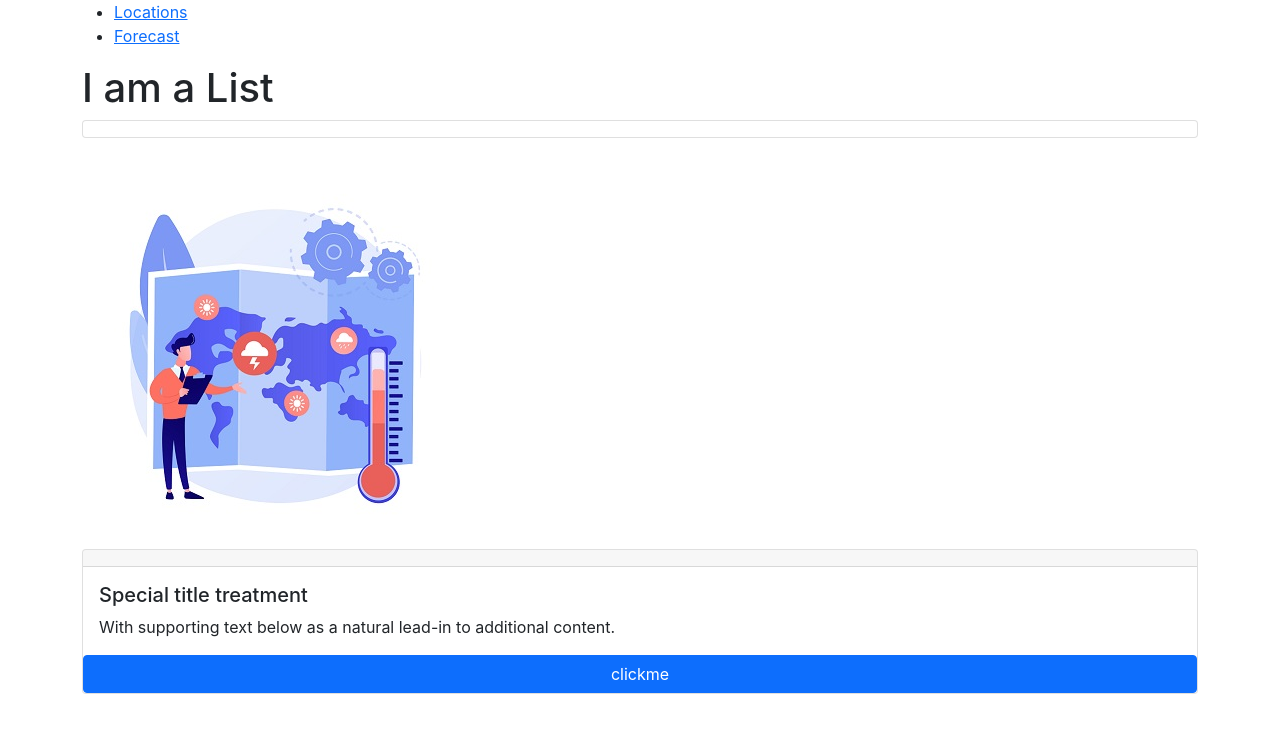
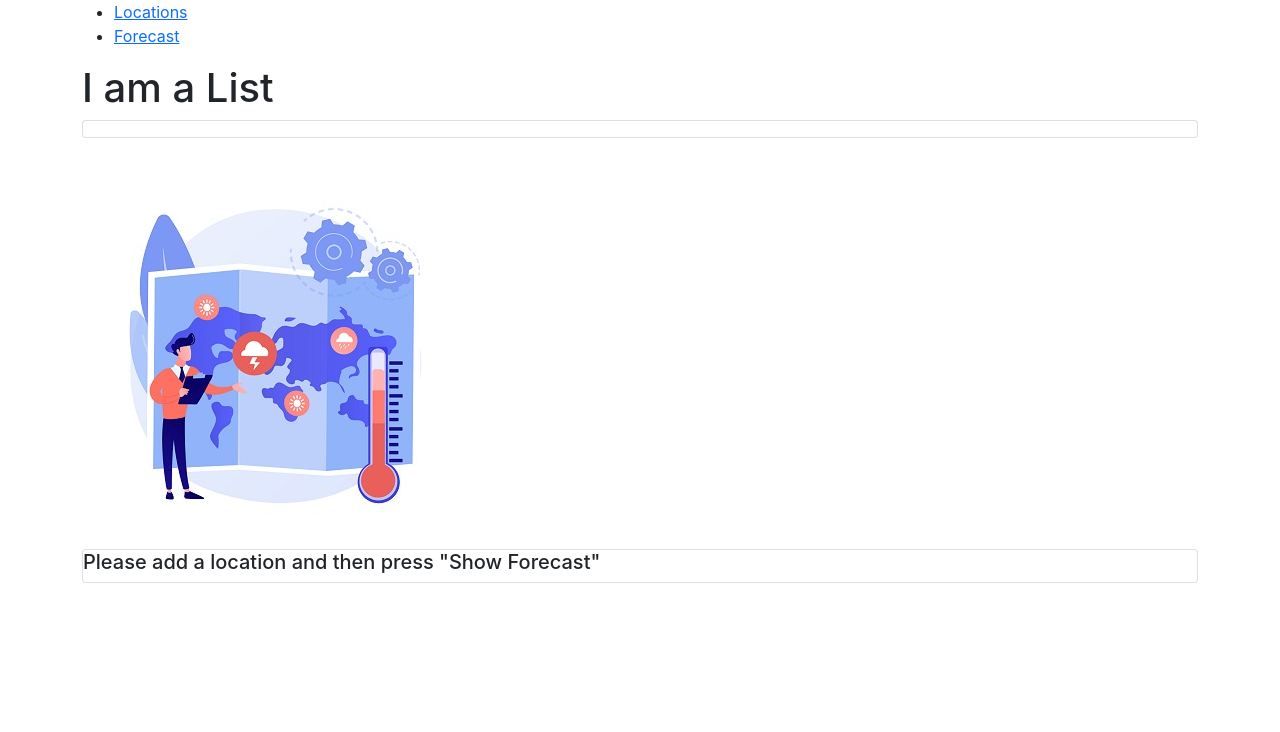
Before and after one commit to matante/ex3-react-miriamcohenbitan-matantenenboim, a React (Create React App) app: page / in a window 1280 px wide. Shown: the top 732 px of the page. Built offline with nearby package versions, Linux system fonts and the light colour scheme.

Commit message:
added forecast, spinner. need to validate stuff

```diff
--- a/src/App.js
+++ b/src/App.js
@@ -10,14 +10,8 @@ import Locations from "./components/Locations";
 import NoPage from "./components/NoPage";
 
 
-
 export default function App() {
-    const [isHomePage, setIsHome] = useState(false);
     const [locationsList, setLocationsList] = useState([]);
-
-    useEffect(() => {
-        setIsHome(true);
-    }); // trigger the effect when url changes
 
 
     return (
--- /dev/null
+++ b/src/Winds.js
@@ -0,0 +1,16 @@
+const Winds = function () {
+
+    const winds = {
+        1: "Below 0.3m/s (calm)",
+        2: "0.3-3.4m/s (light)",
+        3: "3.4-8.0m/s (moderate)",
+        4: "8.0-10.8m/s (fresh)",
+        5: "10.8-17.2m/s (strong)",
+        6: "17.2-24.5m/s (gale)",
+        7: "24.5-32.6m/s (storm)",
+        8: "Over 32.6m/s (hurricane)"
+    }
+    return {winds}
+}();
+
+module.exports = Winds;
--- a/src/components/Forecast.js
+++ b/src/components/Forecast.js
@@ -9,6 +9,7 @@ function Forecast(props) {
     const [imageSource, setImageSource] = useState("forecast.jpg");
     const [forecastDetails, setForecastDetails] =
         useState({date: "", weather: "", temperatures: {min: "", max: ""}, wind: ""});
+    const [spinner, setSpinner] = useState(false);
 
 
     function status(response) {
@@ -20,6 +21,7 @@ function Forecast(props) {
     }
 
     const displayImage = async (location) => {
+        setSpinner(true);
         const latitude = location.latitude;
         const longitude = location.longitude;
         setImageSource(`https://www.7timer.info/bin/astro.php?%20lon=${longitude}&lat=${latitude}&ac=0&lang=en&unit=metric&output=internal&tzshift=0`)
@@ -34,6 +36,7 @@ function Forecast(props) {
                     temperatures: {min: today["temp2m"]["min"], max: today["temp2m"]["max"]},
                     wind: today["wind10m_max"]
                 });
+                setSpinner(false);
 
             })
             .catch(function (err) {
@@ -43,10 +46,11 @@ function Forecast(props) {
 
     return (
         <>
-            <List list={props.locationsList} action={displayImage} actionText={"forecast test"} buttonColor={"primary"}/>
+            <List list={props.locationsList} action={displayImage} actionText={"Show Forecast"} buttonColor={"primary"}/>
             <br/>
             <img src={imageSource} alt={''} />
-            <TodayForecast forecast={forecastDetails}/>
+            <br/>
+            <TodayForecast forecast={forecastDetails} spinner={spinner}/>
         </>
     );
 }
--- a/src/components/Form.js
+++ b/src/components/Form.js
@@ -12,15 +12,8 @@ export default function Form(props) {
     const handleSubmit = (event) => {
         event.preventDefault();
         if (props.checkInput(inputs)){
-            console.log("all valid")
             props.addLocation(inputs);
-
-        }else{
-
-            console.log("not valid")
         }
-
-
     }
 
 
--- a/src/components/TodayForecast.js
+++ b/src/components/TodayForecast.js
@@ -1,32 +1,74 @@
 import * as React from 'react';
+import Winds from "../Winds";
 import {useState} from "react";
 
 
 function TodayForecast(props) {
 
+
+    const toDate = (date) => {
+        const dateString = date.toString();
+        const year = dateString.substring(0, 4);
+        const month = dateString.substring(4, 6);
+        const day = dateString.substring(6, 8);
+
+        return `${year} ${month} ${day}`;
+    }
+
+    const getWindAsText = (windNumber) => {
+        if (windNumber === 1){
+            return "No Wind";
+        }
+        return Winds.winds[windNumber]
+    }
+
     return (
         <>
             <div className="card">
-                <div className="card-header">
-                    {props.forecast.date}
-                    {props.forecast.weather}
-                    {props.forecast.temperatures.min}
-                    {props.forecast.temperatures.max}
-                    {props.forecast.wind}
+                {props.forecast.weather ? (
+                    <>
+                        <h5 className="card-header"> {toDate(props.forecast.date)} </h5>
+                        <div className="card-body">
+                            <div className="row">
+                                <div className="col-3">
+                                    <h5>Weather:</h5>
+                                </div>
+                                <div className="col-6">
+                                    {props.forecast.weather}
+                                </div>
+                            </div>
 
-                </div>
-                <div className="card-body">
-                    <h5 className="card-title">Special title treatment</h5>
-                    <p className="card-text">With supporting text below as a natural lead-in to additional content.</p>
-                </div>
-                <button type="text" className="btn btn-primary" onClick={() => {
-                    console.log(props.forecast ? "fff" : "ddd" )
-                    console.log(props.forecast)
-                    // console.log(props.forecast["dataseries"][0])
-                }}>clickme                </button>
+                            <div className="row">
+                                <div className="col-3">
+                                    <h5>Temperature:</h5>
+                                </div>
+                                <div className="col-6">
+                                    {props.forecast.temperatures.min} to {props.forecast.temperatures.max} Celsius
+                                </div>
+                            </div>
+
+                            <div className="row">
+                                <div className="col-3">
+                                    <h5>Wind Condition:</h5>
+                                </div>
+                                <div className="col-6">
+                                    {getWindAsText(props.forecast.wind)}
+                                </div>
+                            </div>
+                        </div>
+                    </>
+                ) : (<h5>Please add a location and then press "Show Forecast"</h5>)}
+
             </div>
+            {props.spinner ?
+                (<div className="spinner-border" role="status">
+                    <span className="visually-hidden">Loading...</span>
+                </div>)
+                : ("") }
+
         </>
-    );
+    )
+        ;
 }
 
 export default TodayForecast;
```
